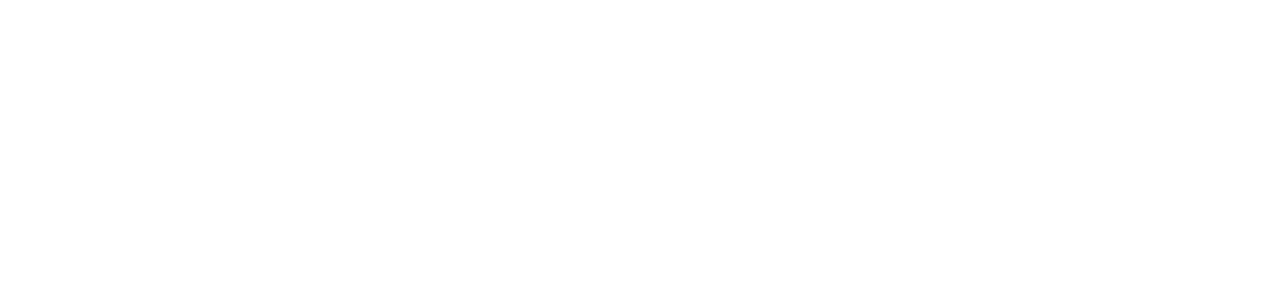
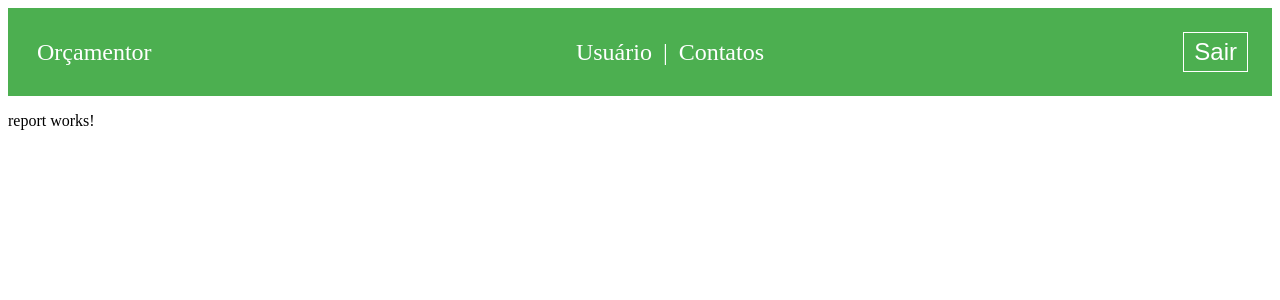
Before and after one commit to BrunodeMatos01/Projeto-03, an Angular app in the folder Projeto3/FrontEnd/AngularProjeto3/: page / in a window 1280 px wide. Shown: the top 300 px of the page. Built offline with nearby package versions, Linux system fonts and the light colour scheme.

Commit message:
Estou fazendo commit para poder dar pull

```diff
--- a/Projeto3/FrontEnd/AngularProjeto3/src/app/app.component.html
+++ b/Projeto3/FrontEnd/AngularProjeto3/src/app/app.component.html
@@ -1 +1,4 @@
-<router-outlet></router-outlet>
+<app-nav></app-nav>
+<router-outlet>
+
+</router-outlet>
--- a/Projeto3/FrontEnd/AngularProjeto3/src/app/app.component.ts
+++ b/Projeto3/FrontEnd/AngularProjeto3/src/app/app.component.ts
@@ -1,11 +1,12 @@
 import { Component } from '@angular/core';
 import { CommonModule } from '@angular/common';
 import { RouterOutlet } from '@angular/router';
+import { NavComponent } from './components/nav/nav.component';
 
 @Component({
   selector: 'app-root',
   standalone: true,
-  imports: [CommonModule, RouterOutlet],
+  imports: [CommonModule, RouterOutlet, NavComponent],
   templateUrl: './app.component.html',
   styleUrl: './app.component.css'
 })
--- a/Projeto3/FrontEnd/AngularProjeto3/src/app/components/nav/nav.component.css
+++ b/Projeto3/FrontEnd/AngularProjeto3/src/app/components/nav/nav.component.css
@@ -0,0 +1,38 @@
+nav {
+    background-color: #4CAF50;
+    color: white;
+    padding: 1em;
+    align-items: center;
+    display: flex;
+    font-size: 1.5em;
+    justify-content: space-between;
+  }
+
+  .menu{
+    flex:1;
+    text-align: center;
+  }
+  .menu a{
+    text-decoration: none;
+    color: white;
+    margin-top: 0 10px;
+  }
+
+  nav a {
+    color: white;
+    text-decoration: none;
+    margin: 0 5px;
+  }
+
+  nav a:hover{
+    text-decoration: none;
+  }
+
+  .logout button{
+    background-color: transparent;
+    color: white;
+    border: 1px solid white;
+    padding: 5px 10px;
+    font-size: 1em;
+    cursor: pointer;
+  }
--- a/Projeto3/FrontEnd/AngularProjeto3/src/app/components/nav/nav.component.html
+++ b/Projeto3/FrontEnd/AngularProjeto3/src/app/components/nav/nav.component.html
@@ -1 +1,10 @@
-<p>nav works!</p>
+<nav>
+    <span><a routerLink="/home">Orçamentor</a></span>
+    <div class="menu">
+        <a routerLink="/usuario">Usuário</a> |
+        <a routerLink="/contatos">Contatos</a>
+    </div>
+    <span class="logout">
+        <button (click)="logout()">Sair</button>
+    </span>
+</nav>
--- a/Projeto3/FrontEnd/AngularProjeto3/src/app/components/nav/nav.component.ts
+++ b/Projeto3/FrontEnd/AngularProjeto3/src/app/components/nav/nav.component.ts
@@ -1,12 +1,18 @@
+import { CommonModule } from '@angular/common';
 import { Component } from '@angular/core';
+import { Router, RouterModule } from '@angular/router';
 
 @Component({
   selector: 'app-nav',
   standalone: true,
-  imports: [],
+  imports: [RouterModule, CommonModule],
   templateUrl: './nav.component.html',
   styleUrl: './nav.component.css'
 })
 export class NavComponent {
+  route = new Router;
 
+  logout(){
+    this.route.navigate(['/login']);
+  }
 }
--- a/Projeto3/FrontEnd/AngularProjeto3/src/app/pages/register-sale/register-sale.component.ts
+++ b/Projeto3/FrontEnd/AngularProjeto3/src/app/pages/register-sale/register-sale.component.ts
@@ -2,6 +2,8 @@ import { Component } from '@angular/core';
 
 @Component({
   selector: 'app-register-sale',
+  //Miguel eu coloqui o standalone true, para as rotas funcionarem
+  standalone: true,
   imports: [],
   templateUrl: './register-sale.component.html',
   styleUrl: './register-sale.component.css'
--- /dev/null
+++ b/Projeto3/FrontEnd/AngularProjeto3/src/app/pages/report/report.component.html
@@ -0,0 +1 @@
+<p>report works!</p>
```
Also changed, not shown: Projeto3/FrontEnd/AngularProjeto3/src/app/app.routes.ts (+9 -1 lines), Projeto3/FrontEnd/AngularProjeto3/src/app/pages/report/report.component.ts (added, +13 -0 lines), Projeto3/FrontEnd/AngularProjeto3/src/app/pages/report/report.component.css (added), 1 other file (tests, documents, lock files or other folders).
